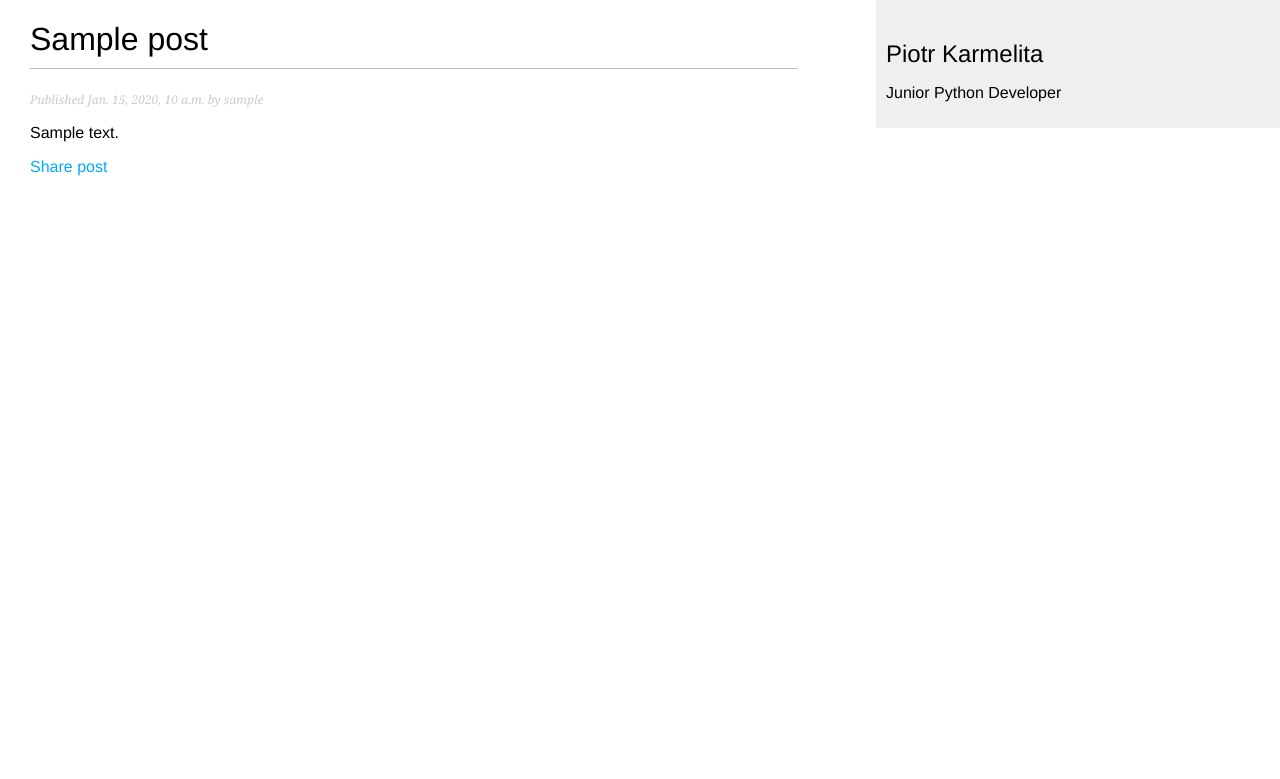
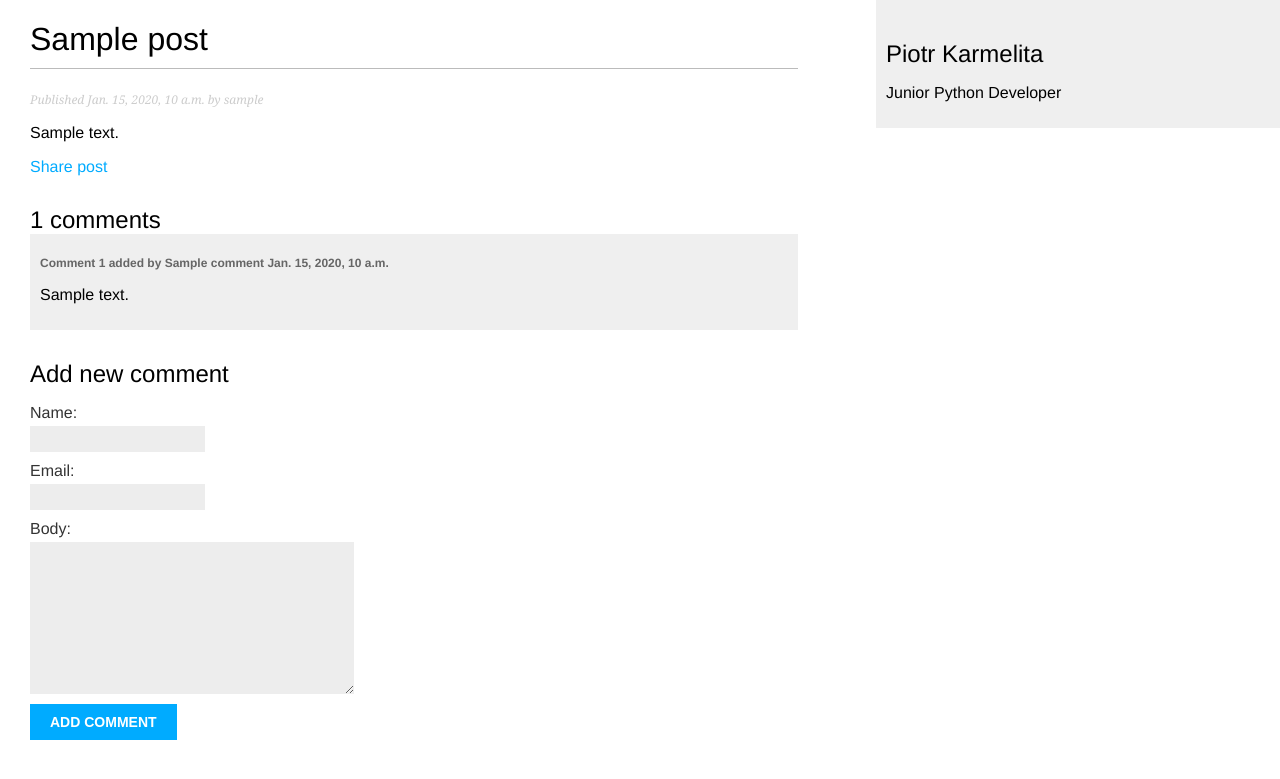
Before and after one commit to p-karmelita/mysite, a Django app: a page that uses blog/templates/blog/post/detail.html in a window 1280 px wide. Shown: the top 779 px of the page. Run offline with Django 4.2, Linux system fonts and the light colour scheme; tables that the repository leaves empty hold one stand-in row (values such as "Sample post").

Commit message:
implemented comment feature

```diff
--- a/blog/forms.py
+++ b/blog/forms.py
@@ -1,4 +1,5 @@
 from django import forms
+from .models import Comment
 
 
 class EmailPostForm(forms.Form):
@@ -7,3 +8,9 @@ class EmailPostForm(forms.Form):
     to = forms.EmailField()
     comments = forms.CharField(required=False,
                                widget=forms.Textarea)
+
+
+class CommentForm(forms.ModelForm):
+    class Meta:
+        model = Comment
+        fields = ['name', 'email', 'body']
--- a/blog/models.py
+++ b/blog/models.py
@@ -40,3 +40,24 @@ class Post(models.Model):
                              self.publish.month,
                              self.publish.day,
                              self.slug])
+
+
+class Comment(models.Model):
+    post = models.ForeignKey(Post,
+                             on_delete=models.CASCADE,
+                             related_name='comments')
+    name = models.CharField(max_length=80)
+    email = models.EmailField()
+    body = models.TextField()
+    created = models.DateTimeField(auto_now_add=True)
+    updated = models.DateTimeField(auto_now=True)
+    active = models.BooleanField(default=True)
+
+    class Meta:
+        ordering = ['created']
+        indexes = [
+            models.Index(fields=['created'])
+        ]
+
+    def __str__(self):
+        return f'Comment by {self.name} for {self.post}'
--- a/blog/templates/blog/post/detail.html
+++ b/blog/templates/blog/post/detail.html
@@ -13,4 +13,21 @@
   Share post
   </a>
 </p>
+  {% with comments.count as total_comments %}
+    <h2>
+      {{ total_comments }} comments
+    </h2>
+  {% endwith %}
+{% for comment in comments %}
+  <div class="comment">
+    <p class="info">
+      Comment {{ forloop.counter }} added by {{ comment.name }}
+      {{ comment.created }}
+    </p>
+    {{ comment.body|linebreaks }}
+  </div>
+{% empty %}
+  <p> No comments yet.</p>
+{% endfor %}
+{% include "blog/post/includes/comment_form.html" %}
 {% endblock %}
--- /dev/null
+++ b/blog/templates/blog/post/includes/comment_form.html
@@ -0,0 +1,6 @@
+<h2>Add new comment</h2>
+<form action="{% url "blog:post_comment" post.id %}" method="post">
+  {{ form.as_p }}
+  {% csrf_token %}
+  <p><input type="submit" value="Add comment"></p>
+</form>
--- a/blog/urls.py
+++ b/blog/urls.py
@@ -10,4 +10,5 @@ urlpatterns = [
          views.post_detail, name='post_detail'),
     path('<int:post_id>/share/',
          views.post_share, name='post_share'),
+    path('<int:post_id>/comment/', views.post_comment, name='post_comment'),
 ]
--- a/blog/views.py
+++ b/blog/views.py
@@ -1,10 +1,11 @@
 from django.shortcuts import render, get_object_or_404
 from django.core.paginator import Paginator, EmptyPage, PageNotAnInteger
+from django.views.decorators.http import require_POST
 from django.views.generic import ListView
 from django.core.mail import send_mail
 
-from .models import Post
-from .forms import EmailPostForm
+from .models import Post, Comment
+from .forms import EmailPostForm, CommentForm
 
 
 class PostListView(ListView):
@@ -35,7 +36,11 @@ def post_detail(request, year, month, day, post):
                              publish__year=year,
                              publish__month=month,
                              publish__day=day)
-    return render(request, 'blog/post/detail.html', {'post': post})
+    comments = post.comments.filter(active=True)
+    form = CommentForm()
+    return render(request, 'blog/post/detail.html', {'post': post,
+                                                     'comments': comments,
+                                                     'form': form})
 
 
 def post_share(request, post_id):
@@ -60,3 +65,17 @@ def post_share(request, post_id):
     return render(request, 'blog/post/share.html', {'post': post,
                                                     'form': form,
                                                     'sent': sent})
+
+
+@require_POST
+def post_comment(request, post_id):
+    post = get_object_or_404(Post, id=post_id, status=Post.Status.PUBLISHED)
+    comment = None
+    form = CommentForm(data=request.POST)
+    if form.is_valid():
+        comment = form.save(commit=False)
+        comment.post = post
+        comment.save()
+    return render(request, 'blog/post/comment.html', {'post': post,
+                                                      'form': form,
+                                                      'comment': comment})
```
Also changed, not shown: blog/admin.py (+8 -1 lines), blog/templates/blog/post/comment.html (added, +12 -0 lines), blog/migrations/0003_comment.py (added).
